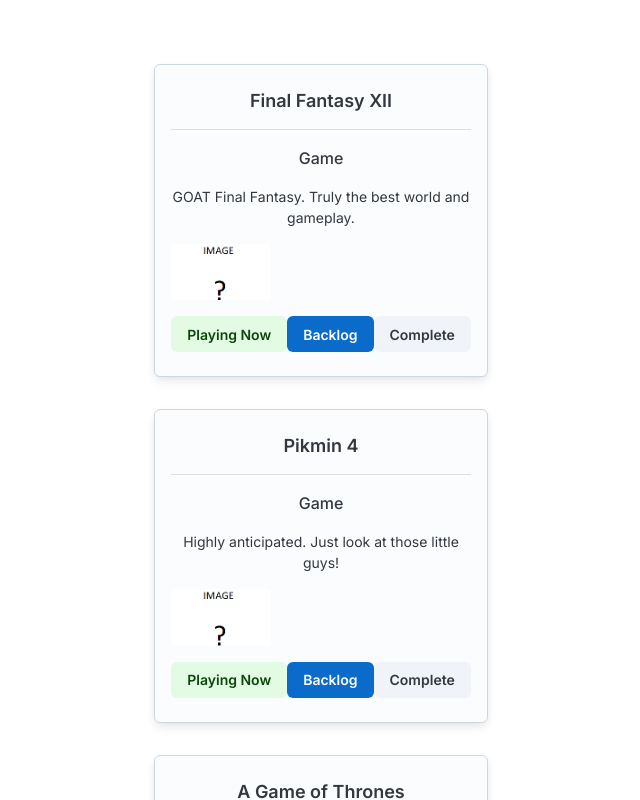
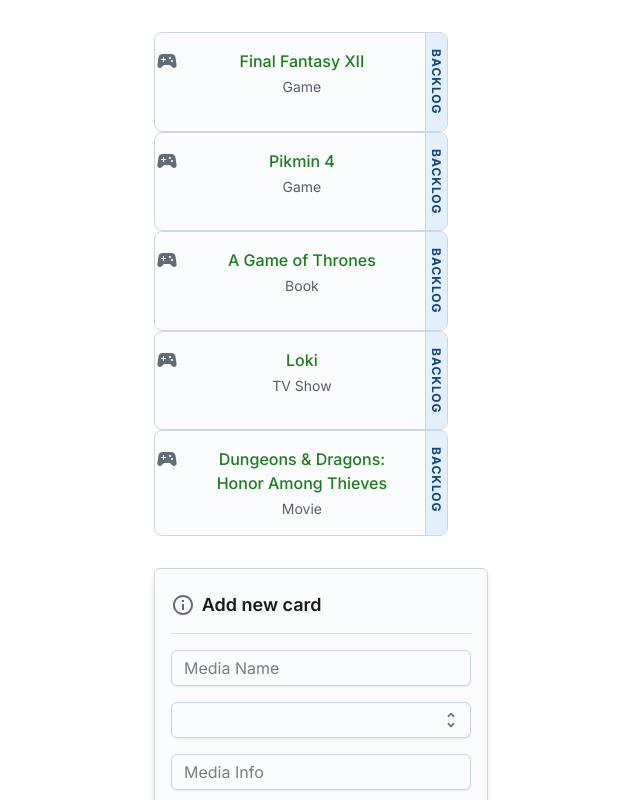
Before and after one commit to dbyrne978/back-log-buddy, a React (Vite) app in the folder back-log-buddy/: page / in a window 1280 px wide. Shown: the top 800 px of the page, without its empty margins (319-959 px from the left). Built offline with nearby package versions, Linux system fonts and the light colour scheme.

Commit message:
Redesign MediaCard

```diff
--- a/back-log-buddy/src/components/MediaCard.jsx
+++ b/back-log-buddy/src/components/MediaCard.jsx
@@ -1,41 +1,41 @@
 import Card from '@mui/joy/Card';
 import Typography from '@mui/joy/Typography';
-import AspectRatio from '@mui/joy/AspectRatio';
-import MediaCardCompletionStatus from './MediaCardCompletionStatus.jsx'
 import PropTypes from 'prop-types';
-import Divider from '@mui/joy/Divider';
+import CardContent from '@mui/joy/CardContent';
+import CardOverflow from '@mui/joy/CardOverflow';
+import SportsEsportsIcon from '@mui/icons-material/SportsEsports';
 
-function MediaCard({ mediaName, mediaType, mediaInfo, mediaImage, completionStatus }) {
+const MediaCard = ({ mediaName, mediaType, completionStatus }) => {
   return (
-    <Card
-      variant='outlined'
-      sx={{
-        width: 300,
-        mx: 'auto', // margin left & right
-        my: 4, // margin top & bottom
-        py: 3, // padding top & bottom
-        px: 2, // padding left & right
-        display: 'flex',
-        flexDirection: 'column',
-        gap: 2,
-        borderRadius: 'sm',
-        boxShadow: 'md',
-      }}>
+    <Card orientation="horizontal" variant="outlined" sx={{ width: 260 }}>
+      <CardOverflow>
+        <SportsEsportsIcon />
+      </CardOverflow>
 
-      <Typography level="title-lg" textColor="inherit">{mediaName}</Typography>
-      <Divider inset="none" />
-      <Typography level="title-md" textColor="inherit">{mediaType}</Typography>
-      <Typography level="body-sm" textColor="inherit">{mediaInfo}</Typography>
+      <CardContent>
+        <Typography fontWeight="md" textColor="success.plainColor">
+          {mediaName}
+        </Typography>
+        <Typography level="body-sm">{mediaType}</Typography>
+      </CardContent>
 
-      <AspectRatio sx={{ width: 100 }}>
-        <img
-          id="mediaImage"
-          src={mediaImage ? mediaImage : "./src/assets/placeholder-media-image.bmp"}
-          alt="placeholder media image"
-        />
-      </AspectRatio>
-
-      <MediaCardCompletionStatus completionStatus={completionStatus} />
+      <CardOverflow
+        variant="soft"
+        color="primary"
+        sx={{
+          px: 0.2,
+          writingMode: 'vertical-rl',
+          textAlign: 'center',
+          fontSize: 'xs',
+          fontWeight: 'xl',
+          letterSpacing: '1px',
+          textTransform: 'uppercase',
+          borderLeft: '1px solid',
+          borderColor: 'divider',
+        }}
+      >
+        {completionStatus}
+      </CardOverflow>
     </Card>
   );
 }
--- a/back-log-buddy/src/components/MediaCardNew.jsx
+++ b/back-log-buddy/src/components/MediaCardNew.jsx
@@ -7,6 +7,7 @@
 import Typography from '@mui/joy/Typography';
 import InfoOutlined from '@mui/icons-material/InfoOutlined';
 import Divider from '@mui/joy/Divider';
+import Button from '@mui/joy/Button';
 
 function MediaCardNew() {
   return (
@@ -74,6 +75,8 @@
 
       <MediaCardCompletionStatus />
 
+      <Button type="submit">Submit</Button>
+
     </Card>
   );
 
--- a/back-log-buddy/src/main.jsx
+++ b/back-log-buddy/src/main.jsx
@@ -6,41 +6,26 @@
 const mockGame1 = {
   mediaName : "Final Fantasy XII",
   mediaType : "Game",
-  mediaInfo : "GOAT Final Fantasy. Truly the best world and gameplay.",
-  mediaImage : null,
   completionStatus : "Backlog"
 }
 const mockGame2 = {
   mediaName : "Pikmin 4",
   mediaType : "Game",
-  mediaInfo : "Highly anticipated. Just look at those little guys!",
-  mediaImage : null,
   completionStatus : "Backlog"
 }
 const mockBook1 = {
   mediaName : "A Game of Thrones",
   mediaType : "Book",
-  mediaInfo : "Amid plots and counter-plots, tragedy and betrayal, victory and terror, allies \
-    and enemies, the fate of the Starks hangs perilously in the balance, as each side endeavors \
-    to win that deadliest of conflicts: the game of thrones.",
-  mediaImage : null,
   completionStatus : "Backlog"
 }
 const mockShow1 = {
   mediaName : "Loki",
   mediaType : "TV Show",
-  mediaInfo : "The mercurial villain Loki resumes his role as the God of Mischief in a new \
-    series that takes place after the events of “Avengers: Endgame.”",
-  mediaImage : null,
   completionStatus : "Backlog"
 }
 const mockMovie1 = {
   mediaName : "Dungeons & Dragons: Honor Among Thieves",
   mediaType : "Movie",
-  mediaInfo : "A charming thief and a band of unlikely adventurers undertake an epic heist to \
-    retrieve a lost relic, but things go dangerously awry when they run afoul of the wrong \
-    people.",
-  mediaImage : null,
   completionStatus : "Backlog"
 }
 const mockMedia = [mockGame1, mockGame2, mockBook1, mockShow1, mockMovie1]
```
